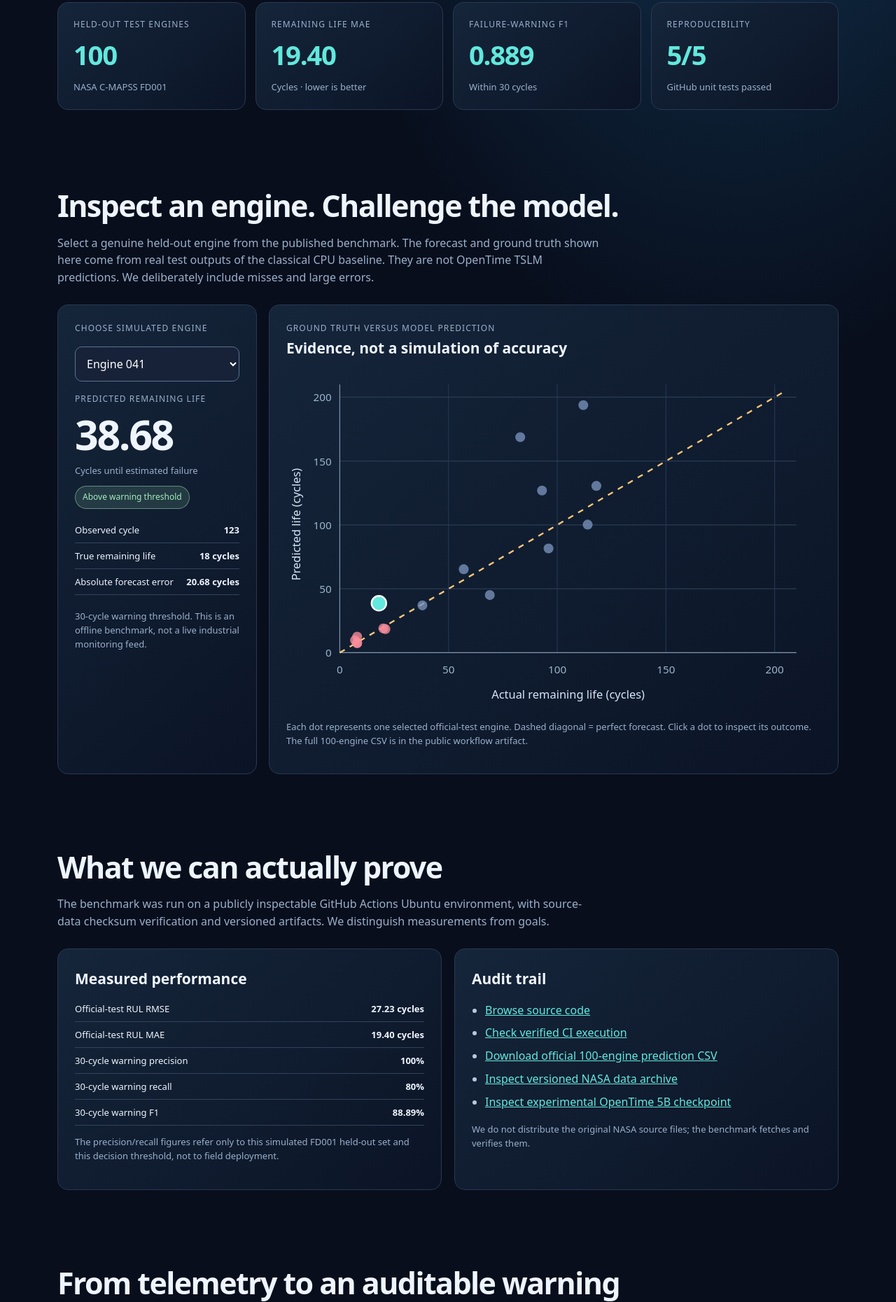
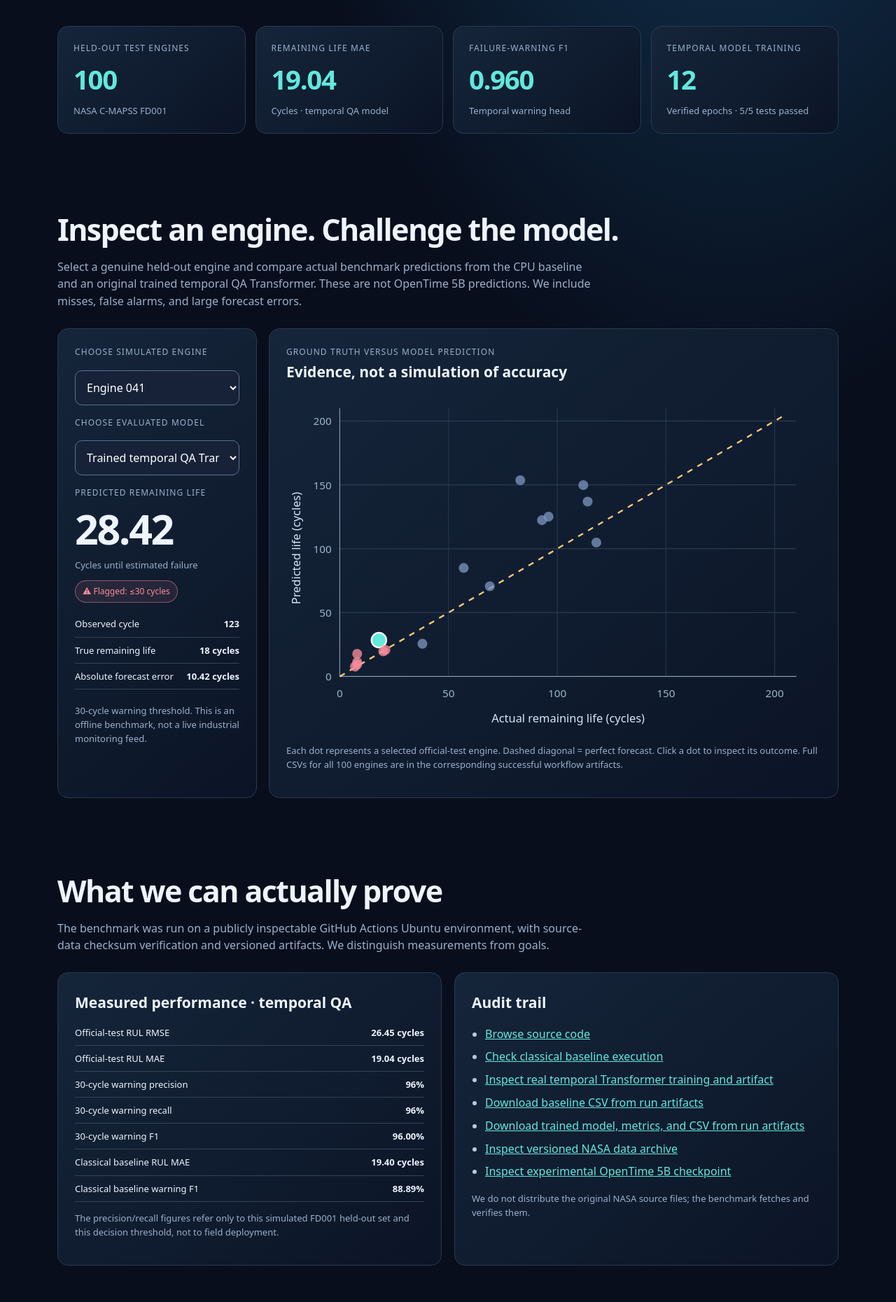
Before and after one commit to evansmusitu/musitu-timenet-sentinel, a plain HTML site: page docs/index.html in a window 1280 px wide. Shown: the part 693-2553 px from the top of the page at 70% size. Drawn offline with Linux system fonts and the light colour scheme.

Commit message:
Upgrade judge dashboard with verified trained temporal QA benchmark and interactive model comparison

```diff
--- a/docs/index.html
+++ b/docs/index.html
@@ -33,7 +33,7 @@ footer{padding:38px 0 65px;border-top:1px solid var(--line);color:var(--muted);f
 <section class="hero">
 <span class="pill">TimeNet · OpenTime Hackathon 2026 · Evidence-first project</span>
 <h1>Detect the failure <em>before it happens.</em></h1>
-<p class="lead">MUSITU AXIOM Sentinel explores how multivariate time-series intelligence can turn complex machinery telemetry into explainable maintenance warnings. Our working, reproducible baseline is tested against 100 unseen NASA simulated turbofan engines.</p>
+<p class="lead">MUSITU AXIOM Sentinel explores how multivariate time-series intelligence can turn complex machinery telemetry into explainable maintenance warnings. Our two trained, reproducible models—a classical baseline and a fixed-question temporal Transformer—have been evaluated on 100 held-out NASA simulated turbofan engines.</p>
 <div class="actions">
 <a class="btn" href="#demo">Explore the interactive evidence →</a>
 <a class="btn alt" href="https://github.com/evansmusitu/musitu-timenet-sentinel/actions/runs/44819062482">Inspect successful CI run ↗</a>
@@ -41,16 +41,16 @@ footer{padding:38px 0 65px;border-top:1px solid var(--line);color:var(--muted);f
 </section>
 <section class="strip" aria-label="Official held-out benchmark">
 <div class="stat"><div class="label">Held-out test engines</div><div class="num">100</div><div class="note">NASA C-MAPSS FD001</div></div>
-<div class="stat"><div class="label">Remaining life MAE</div><div class="num">19.40</div><div class="note">Cycles · lower is better</div></div>
-<div class="stat"><div class="label">Failure-warning F1</div><div class="num">0.889</div><div class="note">Within 30 cycles</div></div>
-<div class="stat"><div class="label">Reproducibility</div><div class="num">5/5</div><div class="note">GitHub unit tests passed</div></div>
+<div class="stat"><div class="label">Remaining life MAE</div><div class="num">19.04</div><div class="note">Cycles · temporal QA model</div></div>
+<div class="stat"><div class="label">Failure-warning F1</div><div class="num">0.960</div><div class="note">Temporal warning head</div></div>
+<div class="stat"><div class="label">Temporal model training</div><div class="num">12</div><div class="note">Verified epochs · 5/5 tests passed</div></div>
 </section>
 <section class="section" id="demo">
 <h2>Inspect an engine. Challenge the model.</h2>
-<p class="description">Select a genuine held-out engine from the published benchmark. The forecast and ground truth shown here come from real test outputs of the classical CPU baseline. They are not OpenTime TSLM predictions. We deliberately include misses and large errors.</p>
+<p class="description">Select a genuine held-out engine and compare actual benchmark predictions from the CPU baseline and an original trained temporal QA Transformer. These are not OpenTime 5B predictions. We include misses, false alarms, and large forecast errors.</p>
 <div class="dashboard">
 <div class="panel">
-<div class="label">Choose simulated engine</div><select id="engine" aria-label="Select NASA test engine"></select>
+<div class="label">Choose simulated engine</div><select id="engine" aria-label="Select NASA test engine"></select><div class="label">Choose evaluated model</div><select id="model" aria-label="Select evaluation model"><option value="temporal">Trained temporal QA Transformer</option><option value="baseline">Classical CPU baseline</option></select>
 <div class="label">Predicted remaining life</div><div id="prediction" class="big">—</div><div class="note">Cycles until estimated failure</div>
 <p id="warning" class="badge">—</p>
 <div class="key"><span>Observed cycle</span><strong id="cycle">—</strong></div>
@@ -61,7 +61,7 @@ footer{padding:38px 0 65px;border-top:1px solid var(--line);color:var(--muted);f
 <div class="panel">
 <div class="label">Ground truth versus model prediction</div><h3>Evidence, not a simulation of accuracy</h3>
 <svg id="scatter" viewBox="0 0 650 420" role="img" aria-label="Scatterplot of actual versus predicted remaining useful life for selected real benchmark engines"></svg>
-<p class="note">Each dot represents one selected official-test engine. Dashed diagonal = perfect forecast. Click a dot to inspect its outcome. The full 100-engine CSV is in the public workflow artifact.</p>
+<p class="note">Each dot represents a selected official-test engine. Dashed diagonal = perfect forecast. Click a dot to inspect its outcome. Full CSVs for all 100 engines are in the corresponding successful workflow artifacts.</p>
 </div>
 </div>
 </section>
@@ -69,19 +69,19 @@ footer{padding:38px 0 65px;border-top:1px solid var(--line);color:var(--muted);f
 <h2>What we can actually prove</h2>
 <p class="description">The benchmark was run on a publicly inspectable GitHub Actions Ubuntu environment, with source-data checksum verification and versioned artifacts. We distinguish measurements from goals.</p>
 <div class="grid2">
-<div class="panel"><h3>Measured performance</h3>
-<div class="key"><span>Official-test RUL RMSE</span><strong>27.23 cycles</strong></div>
-<div class="key"><span>Official-test RUL MAE</span><strong>19.40 cycles</strong></div>
-<div class="key"><span>30-cycle warning precision</span><strong>100%</strong></div>
-<div class="key"><span>30-cycle warning recall</span><strong>80%</strong></div>
-<div class="key"><span>30-cycle warning F1</span><strong>88.89%</strong></div>
+<div class="panel"><h3>Measured performance · temporal QA</h3>
+<div class="key"><span>Official-test RUL RMSE</span><strong>26.45 cycles</strong></div>
+<div class="key"><span>Official-test RUL MAE</span><strong>19.04 cycles</strong></div>
+<div class="key"><span>30-cycle warning precision</span><strong>96%</strong></div>
+<div class="key"><span>30-cycle warning recall</span><strong>96%</strong></div>
+<div class="key"><span>30-cycle warning F1</span><strong>96.00%</strong></div><div class="key"><span>Classical baseline RUL MAE</span><strong>19.40 cycles</strong></div><div class="key"><span>Classical baseline warning F1</span><strong>88.89%</strong></div>
 <p class="note">The precision/recall figures refer only to this simulated FD001 held-out set and this decision threshold, not to field deployment.</p>
 </div>
 <div class="panel"><h3>Audit trail</h3>
 <ul>
 <li><a href="https://github.com/evansmusitu/musitu-timenet-sentinel">Browse source code</a></li>
-<li><a href="https://github.com/evansmusitu/musitu-timenet-sentinel/actions/runs/44819062482">Check verified CI execution</a></li>
-<li><a href="https://github.com/evansmusitu/musitu-timenet-sentinel/actions/runs/44819062482/artifacts">Download official 100-engine prediction CSV</a></li>
+<li><a href="https://github.com/evansmusitu/musitu-timenet-sentinel/actions/runs/44819062482">Check classical baseline execution</a></li><li><a href="https://github.com/evansmusitu/musitu-timenet-sentinel/actions/runs/44819987425">Inspect real temporal Transformer training and artifact</a></li>
+<li><a href="https://github.com/evansmusitu/musitu-timenet-sentinel/actions/runs/44819062482">Download baseline CSV from run artifacts</a></li><li><a href="https://github.com/evansmusitu/musitu-timenet-sentinel/actions/runs/44819987425">Download trained model, metrics, and CSV from run artifacts</a></li>
 <li><a href="https://zenodo.org/records/15346912">Inspect versioned NASA data archive</a></li>
 <li><a href="https://huggingface.co/opentime/tslm-nov26">Inspect experimental OpenTime 5B checkpoint</a></li>
 </ul>
@@ -93,10 +93,10 @@ footer{padding:38px 0 65px;border-top:1px solid var(--line);color:var(--muted);f
 <p class="description">The baseline pipeline is real and reproducible. The architecture is designed to be extended with time-series language-model inference when its model-specific components are available.</p>
 <div class="steps">
 <div class="step"><b>01 / INGEST</b><h3>Observe past signals</h3><p>Use a 30-cycle history of 21 sensor streams plus three engine operating settings, never future telemetry.</p></div>
-<div class="step"><b>02 / REASON</b><h3>Estimate remaining life</h3><p>Gradient-boosted regression produces remaining useful life in cycles, with engine-disjoint training and validation.</p></div>
+<div class="step"><b>02 / REASON</b><h3>Estimate remaining life</h3><p>A gradient-boosted baseline and an original 12-epoch temporal QA Transformer produce held-out remaining-life estimates and 30-cycle warning responses.</p></div>
 <div class="step"><b>03 / DECIDE</b><h3>Surface an actionable warning</h3><p>Flag engines estimated at or below 30 remaining cycles. Compare the prediction against known test labels.</p></div>
 </div>
-<div class="caution"><strong>Research status and limitations.</strong> NASA C-MAPSS FD001 is simulated engine degradation data. Our scored model is a classical gradient-boosted CPU model, <strong>not an OpenTime/TSLM fine-tune</strong>. The experimental OpenTime checkpoint uses unpublished mechanisms; it has not been verified in this project. The demonstration must not be used for live aircraft maintenance, safety decisions, or commercial claims.</div>
+<div class="caution"><strong>Research status and limitations.</strong> NASA C-MAPSS FD001 is simulated engine degradation data. Our scored models are a classical CPU baseline and an original fixed-question temporal QA Transformer, <strong>not an OpenTime 5B fine-tune or a general-purpose language model</strong>. The experimental OpenTime checkpoint uses novel components not yet integrated here. The demonstration must not be used for live aircraft maintenance, safety decisions, or commercial claims.</div>
 </section>
 <section class="section"><h2>Why this direction matters</h2><p class="lead">An effective time-series AI employee should not merely predict a number. It should provide evidence, make errors visible, trigger human-review workflows, and help businesses take preventive action. This is our testable starting point toward that vision.</p>
 <div class="actions"><a class="btn" href="https://github.com/evansmusitu/musitu-timenet-sentinel">Verify it on GitHub →</a><a class="btn alt" href="https://challenge.timenet.ai/">TimeNet competition ↗</a></div>
@@ -105,17 +105,17 @@ footer{padding:38px 0 65px;border-top:1px solid var(--line);color:var(--muted);f
 <footer><div class="wrap">MUSITU AXIOM Sentinel · Independent TimeNet / OpenTime 2026 entry · NASA simulated data · Demonstration and research only.<br>Source results dated 20 November 2026 UTC · Created by MUSITU.</div></footer>
 <script>
 const sample=[
-{u:1,c:31,a:112,p:193.79},{u:3,c:126,a:69,p:45.10},{u:6,c:105,a:93,p:126.93},
-{u:10,c:192,a:96,p:81.59},{u:15,c:76,a:83,p:168.72},{u:21,c:148,a:57,p:65.34},
-{u:31,c:196,a:8,p:12.56},{u:34,c:203,a:7,p:9.72},{u:41,c:123,a:18,p:38.68},
-{u:51,c:144,a:114,p:100.27},{u:61,c:159,a:21,p:18.49},{u:68,c:187,a:8,p:7.39},
-{u:71,c:68,a:118,p:130.56},{u:81,c:213,a:8,p:7.73},{u:91,c:234,a:38,p:37.01},
-{u:100,c:198,a:20,p:19.01}];
-const select=document.getElementById("engine"),svg=document.getElementById("scatter");
+{u:1,c:31,a:112,p:193.79,t:149.85,r:0},{u:3,c:126,a:69,p:45.10,t:70.64,r:0},{u:6,c:105,a:93,p:126.93,t:122.35,r:0},
+{u:10,c:192,a:96,p:81.59,t:125.11,r:0},{u:15,c:76,a:83,p:168.72,t:153.64,r:0},{u:21,c:148,a:57,p:65.34,t:84.95,r:0},
+{u:31,c:196,a:8,p:12.56,t:17.69,r:1},{u:34,c:203,a:7,p:9.72,t:7.74,r:1},{u:41,c:123,a:18,p:38.68,t:28.42,r:.75},
+{u:51,c:144,a:114,p:100.27,t:136.98,r:0},{u:61,c:159,a:21,p:18.49,t:20.74,r:1},{u:68,c:187,a:8,p:7.39,t:9.35,r:1},
+{u:71,c:68,a:118,p:130.56,t:104.90,r:0},{u:81,c:213,a:8,p:7.73,t:11.33,r:1},{u:91,c:234,a:38,p:37.01,t:25.60,r:.94},
+{u:100,c:198,a:20,p:19.01,t:19.65,r:1}];
+const select=document.getElementById("engine"),modelSelect=document.getElementById("model"),svg=document.getElementById("scatter");
 sample.forEach(d=>{const o=document.createElement("option");o.value=d.u;o.textContent="Engine "+String(d.u).padStart(3,"0");select.appendChild(o)});
 const NS="http://www.w3.org/2000/svg";
 function element(name,attrs,text){const el=document.createElementNS(NS,name);for(const [k,v]of Object.entries(attrs))el.setAttribute(k,v);if(text!==undefined)el.textContent=text;svg.appendChild(el);return el}
-function chart(u){
+function chart(u){const mode=modelSelect.value;
 svg.innerHTML="";
 const left=65,right=620,top=24,bottom=350,max=210;
 const X=v=>left+v/max*(right-left),Y=v=>bottom-v/max*(bottom-top);
@@ -125,9 +125,9 @@ element("line",{x1:left,y1:top,x2:left,y2:bottom,stroke:"#8294ab"});
 element("line",{x1:X(0),y1:Y(0),x2:X(205),y2:Y(205),stroke:"#f8c778","stroke-width":2,"stroke-dasharray":"7 7"});
 element("text",{x:(left+right)/2,y:406,fill:"#d4e6f8","font-size":14,"text-anchor":"middle"},"Actual remaining life (cycles)");
 element("text",{x:17,y:194,fill:"#d4e6f8","font-size":14,transform:"rotate(-90,17,194)","text-anchor":"middle"},"Predicted life (cycles)");
-sample.forEach(d=>{const active=d.u===u;const dot=element("circle",{cx:X(d.a),cy:Y(d.p),r:active?9:6,fill:active?"#62e8dd":d.p<=30?"#f98d9b":"#7a94bc",stroke:active?"#fff":"none","stroke-width":2,opacity:active?1:.78,style:"cursor:pointer",tabindex:0,role:"button","aria-label":"Engine "+d.u});dot.addEventListener("click",()=>{select.value=d.u;update()});dot.addEventListener("keydown",e=>{if(e.key==="Enter"||e.key===" "){e.preventDefault();select.value=d.u;update()}})});
+sample.forEach(d=>{const active=d.u===u;const dot=element("circle",{cx:X(d.a),cy:Y(mode==="temporal"?d.t:d.p),r:active?9:6,fill:active?"#62e8dd":d.p<=30?"#f98d9b":"#7a94bc",stroke:active?"#fff":"none","stroke-width":2,opacity:active?1:.78,style:"cursor:pointer",tabindex:0,role:"button","aria-label":"Engine "+d.u});dot.addEventListener("click",()=>{select.value=d.u;update()});dot.addEventListener("keydown",e=>{if(e.key==="Enter"||e.key===" "){e.preventDefault();select.value=d.u;update()}})});
 }
-function update(){const d=sample.find(x=>x.u===Number(select.value));document.getElementById("prediction").textContent=d.p.toFixed(2);document.getElementById("cycle").textContent=d.c;document.getElementById("actual").textContent=d.a+" cycles";document.getElementById("error").textContent=Math.abs(d.a-d.p).toFixed(2)+" cycles";const warn=document.getElementById("warning");warn.textContent=d.p<=30?"⚠ Flagged: ≤30 cycles":"Above warning threshold";warn.className=d.p<=30?"badge danger":"badge";chart(d.u)}
-select.addEventListener("change",update);select.value=41;update();
+function update(){const d=sample.find(x=>x.u===Number(select.value));const temporal=modelSelect.value==="temporal";const prediction=temporal?d.t:d.p;document.getElementById("prediction").textContent=prediction.toFixed(2);document.getElementById("cycle").textContent=d.c;document.getElementById("actual").textContent=d.a+" cycles";document.getElementById("error").textContent=Math.abs(d.a-prediction).toFixed(2)+" cycles";const warn=document.getElementById("warning");const flag=temporal?d.r>=.5:d.p<=30;warn.textContent=flag?"⚠ Flagged: ≤30 cycles":"Above warning threshold";warn.className=flag?"badge danger":"badge";chart(d.u)}
+select.addEventListener("change",update);modelSelect.addEventListener("change",update);select.value=41;update();
 </script>
 </body></html>
```
